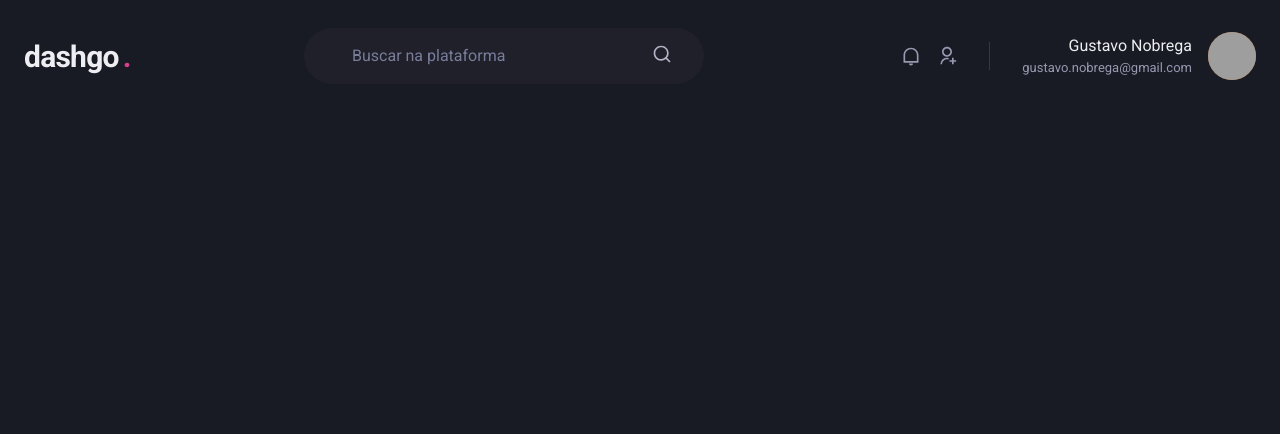
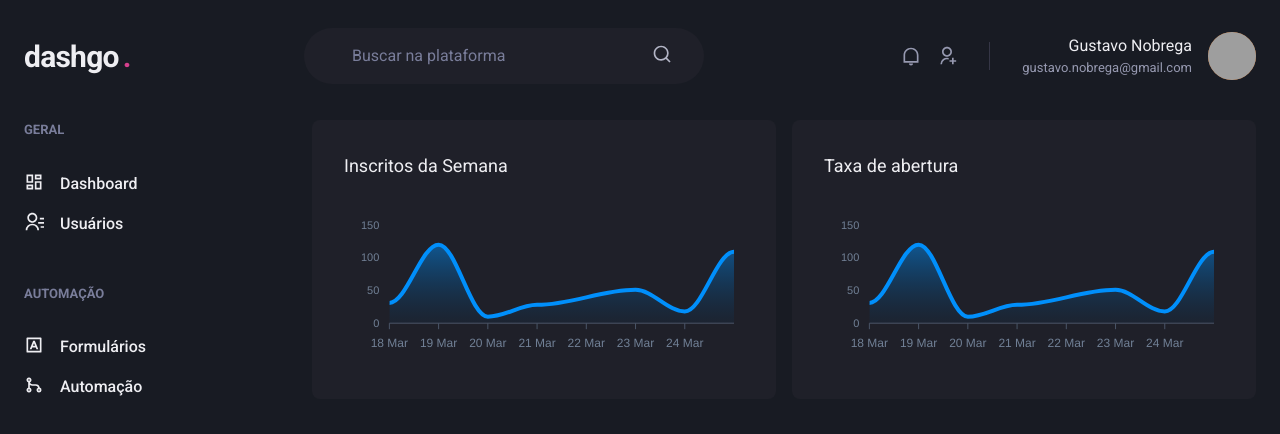
Before and after one commit to gustavonobrega/dashgo, a Next.js app: page /dashboard in a window 1280 px wide. Shown: the top 434 px of the page. Built offline with nearby package versions, Linux system fonts and the light colour scheme; grey boxes are pictures that could not be loaded.

Commit message:
create Sidebar component and Dashboard page

```diff
--- a/package.json
+++ b/package.json
@@ -12,9 +12,11 @@
     "@chakra-ui/react": "^1.5.0",
     "@emotion/react": "^11.1.5",
     "@emotion/styled": "^11.3.0",
+    "apexcharts": "^3.26.0",
     "framer-motion": "^4.1.3",
     "next": "10.1.3",
     "react": "17.0.2",
+    "react-apexcharts": "^1.3.9",
     "react-dom": "17.0.2",
     "react-icons": "^4.2.0"
   },
--- /dev/null
+++ b/src/components/Sidebar.tsx
@@ -0,0 +1,37 @@
+import { Box, Stack, Text, Link, Icon } from '@chakra-ui/react';
+import { RiContactsLine, RiDashboardLine, RiGitMergeLine, RiInputMethodLine } from 'react-icons/ri';
+
+export function Sidebar() {
+  return (
+    <Box as="aside" w="64" mr="8" >
+      <Stack spacing="12" mr="8" >
+        <Box>
+          <Text fontWeight="bold" color="gray.400" fontSize="small" >GERAL</Text>
+          <Stack spacing="4" mt="8" align="stretch" >
+            <Link display="flex" align="center">
+              <Icon as={RiDashboardLine} fontSize="20"/>
+              <Text ml="4" fontWeight="medium">Dashboard</Text>
+            </Link>
+            <Link display="flex" align="center">
+              <Icon as={RiContactsLine} fontSize="20"/>
+              <Text ml="4" fontWeight="medium">Usuários</Text>
+            </Link>
+          </Stack>
+        </Box>
+        <Box>
+          <Text fontWeight="bold" color="gray.400" fontSize="small" >AUTOMAÇÃO</Text>
+          <Stack spacing="4" mt="8" align="stretch" >
+            <Link display="flex" align="center">
+              <Icon as={RiInputMethodLine} fontSize="20"/>
+              <Text ml="4" fontWeight="medium">Formulários</Text>
+            </Link>
+            <Link display="flex" align="center">
+              <Icon as={RiGitMergeLine} fontSize="20"/>
+              <Text ml="4" fontWeight="medium">Automação</Text>
+            </Link>
+          </Stack>
+        </Box>
+      </Stack>
+    </Box>
+  )
+}
--- a/src/pages/dashboard.tsx
+++ b/src/pages/dashboard.tsx
@@ -1,7 +1,93 @@
+import { Flex, SimpleGrid, Box, Text, theme } from '@chakra-ui/react';
+import dynamic from 'next/dynamic';
 import { Header } from "../components/Header";
+import { Sidebar } from "../components/Sidebar";
+
+const Chart = dynamic(() => import('react-apexcharts'), {
+  ssr: false,
+})
+
+const options = {
+  chart: {
+    toolbar: {
+      show: false,
+    },
+    zoom: {
+      enabled: false,
+    },
+    foreColor: theme.colors.gray[500],
+  },
+  grid: {
+    show: false,
+  },
+  dataLabels: {
+    enabled: false,
+  },
+  tooltip: {
+    enabled: false,
+  },
+  xaxis: {
+    type: 'datetime',
+    axisBorder: {
+      color: theme.colors.gray[600]
+    },
+    axisTicks: {
+      color: theme.colors.gray[600]
+    },
+    categories: [
+      '2021-03-18T00:00:00.000Z',
+      '2021-03-19T00:00:00.000Z',
+      '2021-03-20T00:00:00.000Z',
+      '2021-03-21T00:00:00.000Z',
+      '2021-03-23T00:00:00.000Z',
+      '2021-03-24T00:00:00.000Z',
+      '2021-03-25T00:00:00.000Z',
+    ]
+  },
+  fill: {
+    opacity: 0.3,
+    type: 'gradient',
+    gradient: {
+      shade: 'dark',
+      opacityFrom: 0.7,
+      opacityTo: 0.3
+    }
+  }
+};
+
+const series = [
+  { name: 'series1', data: [31, 120, 10, 28, 51, 18, 109] }
+]
 
 export default function Dashboard() {
   return (
-    <Header />
-  )
+    <Flex direction="column" h="100vh" >
+      <Header />
+
+      <Flex w="100%" my="6" maxWidth={1480} mx="auto" px="6" >
+        <Sidebar />
+
+        <SimpleGrid flex="1" gap="4" minChildWidth="320px" align="flex-start" >
+          <Box
+            p="8"
+            bg="gray.800"
+            borderRadius={8}
+            pb="4"
+          >
+            <Text fontSize="lg" mb="4">Inscritos da Semana</Text>
+            <Chart options={options} series={series} type="area" height={160} />
+          </Box>
+          <Box
+            p="8"
+            bg="gray.800"
+            borderRadius={8}
+            pb="4"
+          >
+            <Text fontSize="lg" mb="4">Taxa de abertura</Text>
+            <Chart options={options} series={series} type="area" height={160} />
+          </Box>
+        </SimpleGrid>
+      </Flex>
+    </Flex>
+  );
 }
```
Also changed, not shown: 1 other file (tests, documents, lock files or other folders).
